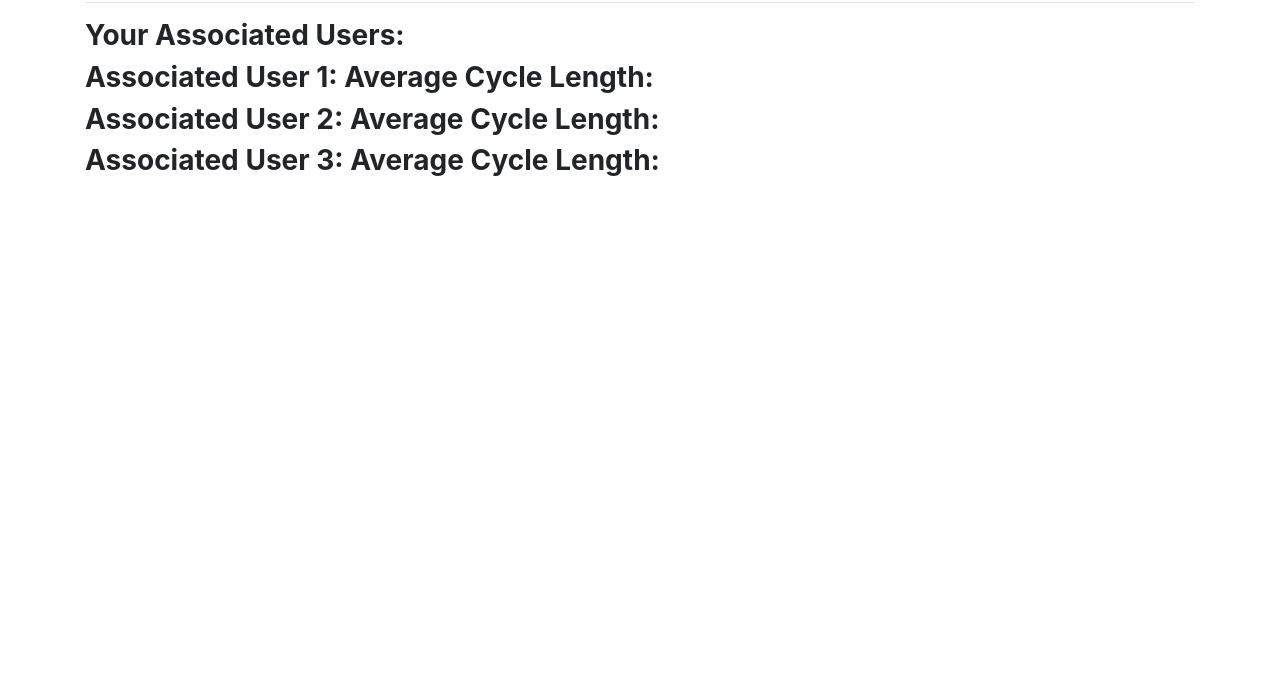
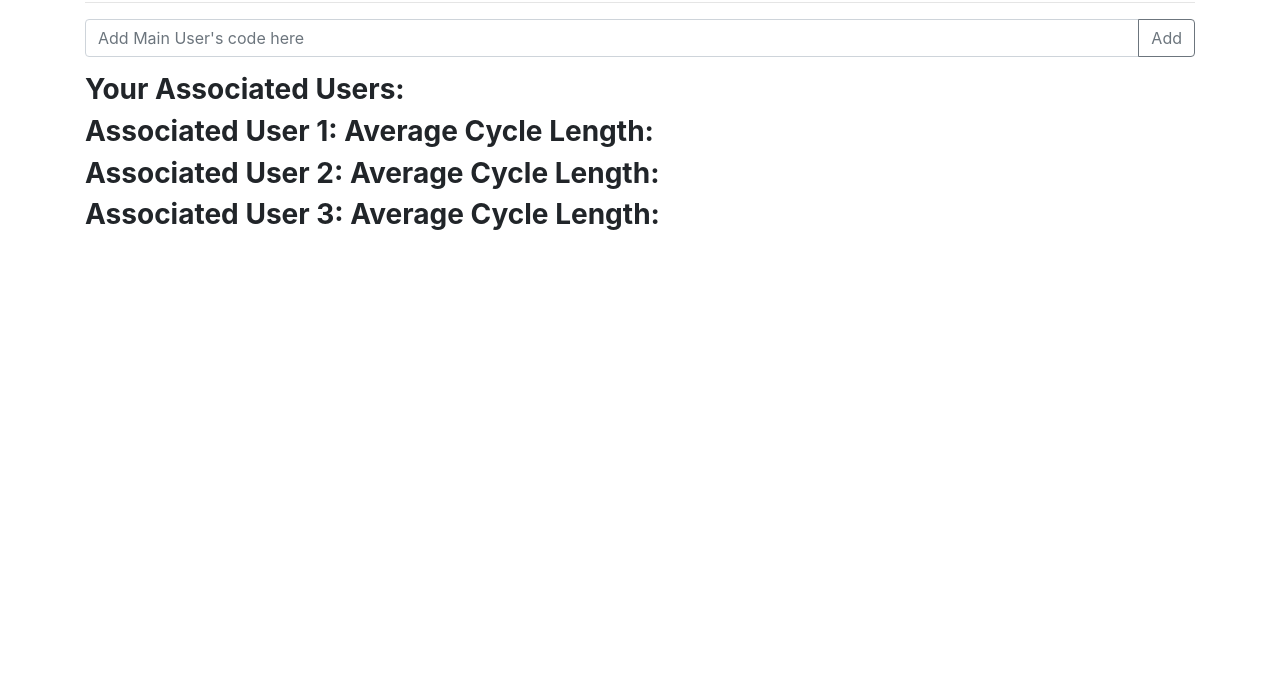
Before and after one commit to WillHof/sharkweek, a website: page public/sofamhome.html in a window 1280 px wide. Shown: the part 108-800 px from the top of the page. Drawn offline with nearby package versions, Linux system fonts and the light colour scheme.

Commit message:
added ui elements

```diff
--- a/public/Assets/style.css
+++ b/public/Assets/style.css
@@ -1,6 +1,7 @@
 body {
     background-color: red;
     background-image: linear-gradient( #e3f2fd, red);
+    min-height:calc(100vh)
   }
 .off{
 display:none
--- a/public/sofamhome.html
+++ b/public/sofamhome.html
@@ -40,7 +40,13 @@
     <div class="container">
         <h2>SoFam Homepage</h2>
         <hr>
-
+        <div class="input-group mb-3">
+            <input type="text" class="form-control" placeholder="Add Main User's code here" aria-label="newCode"
+                aria-describedby="addCode">
+            <div class="input-group-append">
+                <button class="btn btn-outline-secondary" type="button" id="addCode">Add</button>
+            </div>
+        </div>
         <h3><strong>Your Associated Users:</strong></h3>
         <!-- WILL, LETS TARGET THIS TO DISPLAY EACH SoFam's associated users-->
 
```
